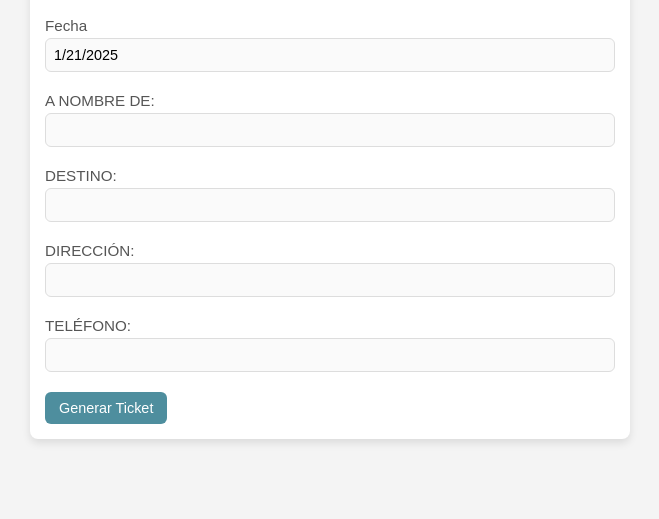
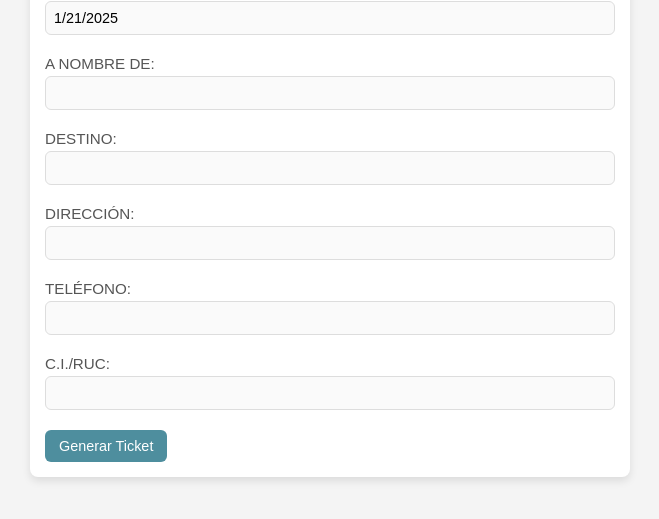
Before and after one commit to alaskaenc/ticketenvio.github.io, a plain HTML site: page index.html in a window 1280 px wide. Shown: the part 241-760 px from the top of the page, without its empty margins (310-969 px from the left). Drawn offline with nearby package versions, Linux system fonts and the light colour scheme.

Commit message:
Update index.html

```diff
--- a/index.html
+++ b/index.html
@@ -41,6 +41,11 @@
                 <label for="telefono">TELÉFONO:</label>
                 <input type="text" id="telefono" name="telefono" required oninput="updatePreview()">
             </div>
+            <div class="form-group">
+                <label for="ciRuc">C.I./RUC:</label>
+                <input type="text" id="ciRuc" name="ciRuc" required oninput="updatePreview()">
+            </div>
+
             <button type="button" class="btn" onclick="generatePDF()">Generar Ticket</button>
         </form>
     </div>
```
